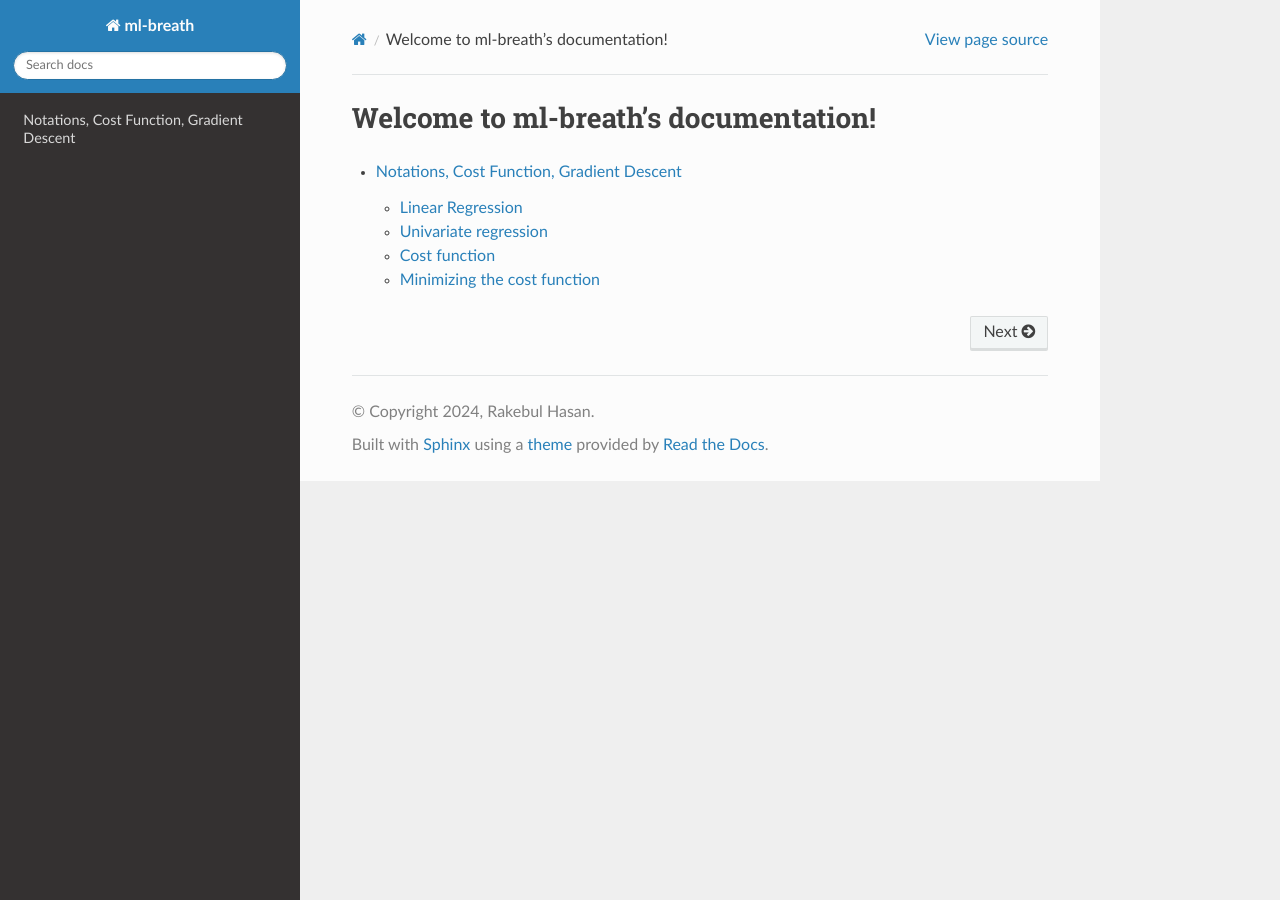
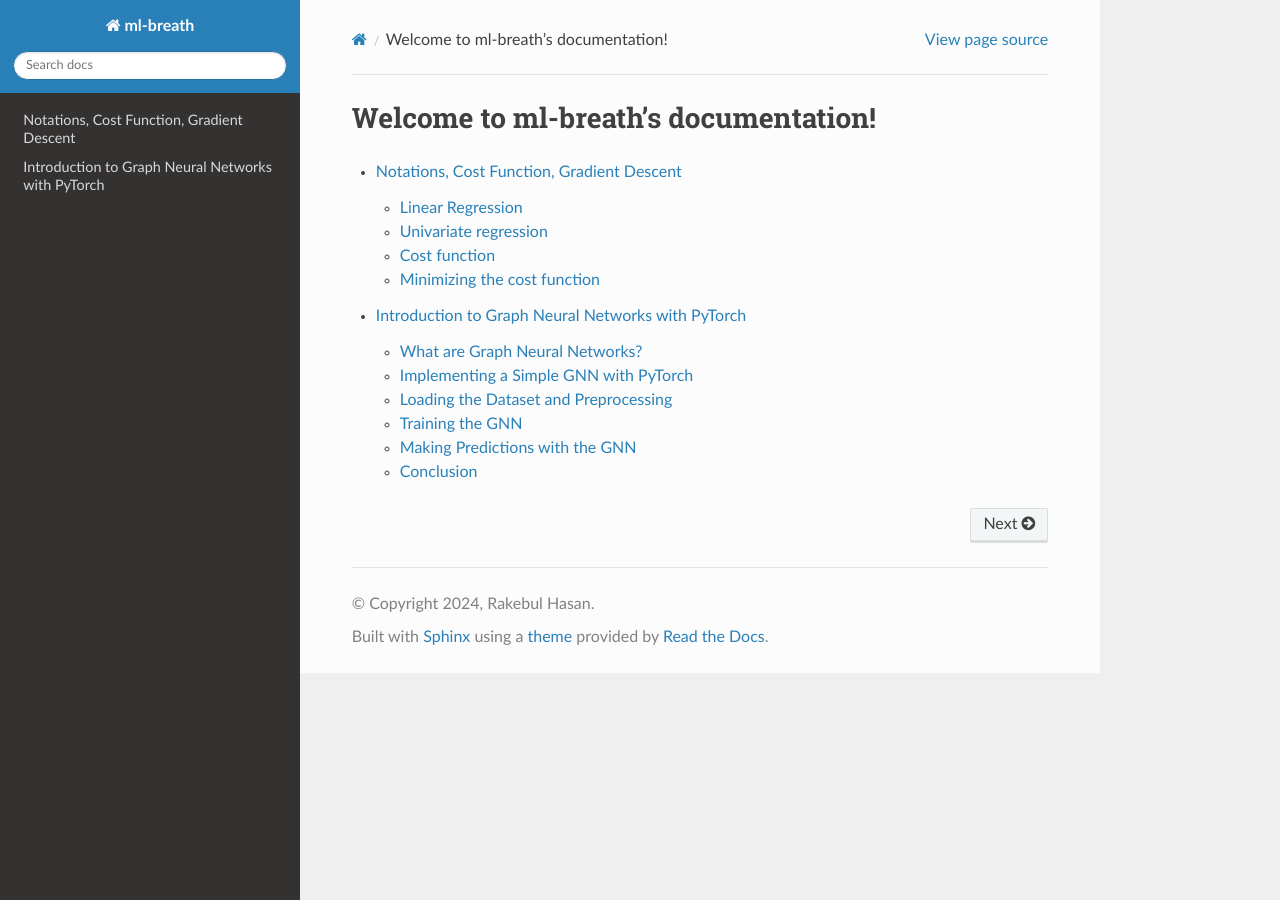
Before and after one commit to rhasan/ml-breadth, a Sphinx documentation site: the page built from docs/index.rst, in a window 1280 px wide. Built offline with Sphinx 7.4.7 and the Read the Docs theme 2.0.0, drawn with Linux system fonts in a browser that asks for light colours; some of the changed lines change nothing that is shown.

Commit message:
GNN intro added

```diff
--- /dev/null
+++ b/docs/ch-gnn.rst
@@ -0,0 +1,130 @@
+.. _gnn_basics:
+
+.. contents::
+    :local:
+    :depth: 2
+
+Introduction to Graph Neural Networks with PyTorch
+===================================================
+
+Graph Neural Networks (GNNs) have emerged as a powerful tool for machine learning tasks on graph-structured data. In this tutorial, we will introduce the concept of GNNs and demonstrate how to implement a simple GNN using PyTorch.
+
+First, let's install the necessary libraries:
+
+..  code-block:: bash
+    pip install torch torch-geometric
+This will install PyTorch and PyTorch Geometric. PyTorch Geometric is a library for geometric deep learning (graph neural networks) built on top of PyTorch. We will only use a dataset from this library in this tutorial. We will code our GNN from scratch.
+
+What are Graph Neural Networks?
+------------------------------------
+Traditional machine learning algorithms assume that instances are `independently and identically distributed (i.i.d.) <https://en.wikipedia.org/wiki/Independent_and_identically_distributed_random_variables>`_. However, in many real-world applications, data instances are not isolated but exist in the form of graphs, where relationships between instances matter.
+Graph Neural Networks are a type of neural network designed to perform inference on data structured as graphs. They extend traditional neural networks to handle graph data, capturing the dependencies between connected nodes in a graph.
+
+Implementing a Simple GNN with PyTorch
+------------------------------------
+We will code a node classification GNN. To keep things simple, our GNN will consist of just two fully connected layers and will use the adjacency matrix of the graph for message passing. Here's the code for our GNN:
+
+.. code-block:: python
+    import torch
+    import torch.nn as nn
+    import torch.nn.functional as F
+
+    class GNN(nn.Module):
+        def __init__(self, input_dim, hidden_dim, output_dim):
+            super(GNN, self).__init__()
+            self.fc1 = nn.Linear(input_dim, hidden_dim)
+            self.fc2 = nn.Linear(hidden_dim, output_dim)
+
+        def forward(self, x, adjacency):
+            x = torch.mm(adjacency, x)
+            x = self.fc1(x)
+            x = F.relu(x)
+            x = self.fc2(x)
+            return x
+
+Loading the Dataset and Preprocessing
+------------------------------------
+We will use the KarateClub dataset from the PyTorch Geometric library to train our GNN. This is a small graph dataset representing a social network of 34 members of a karate club and their relationships.
+The Karate Club dataset is a network of 34 members of a karate club, documenting links between pairs of members who interacted outside the club. It has become a standard benchmark for testing and understanding graph theory algorithms because of its relatively small size and the interesting social dynamics it captured.
+
+Each node in the dataset represents a member of the club. The nodes have features associated with them which are 34-dimensional binary vectors indicating whether a member has interacted with another member outside the club. Each feature corresponds to a member and the feature value is 1 if the interaction occurred, otherwise it's 0. So, the node features encode the social interaction network of the club.
+
+The labels associated with each node are based on the communities formed after a disagreement led to a split in the club. The members formed four distinct communities, each labeled as 0, 1, 2, or 3 in the dataset. These labels represent the 'Administrator Community', 'Instructor Community', 'Member Community', and 'Newcomer Community', respectively. The 'Administrator Community' (0) and 'Instructor Community' (1) are the ones formed around the original administrator and the instructor. The 'Member Community' (2) consists of long-standing members who chose not to align with either the administrator or the instructor, while the 'Newcomer Community' (3) comprises of new members who joined the club around the time of the split. This dataset provides valuable insights into the dynamics of network communities and has become a benchmark for testing graph theory algorithms.
+
+Now let's look at the code for loading and pre-processing the dataset:
+
+.. code-block:: python
+    from torch_geometric.datasets import KarateClub
+    from torch_geometric.utils import to_dense_adj
+
+    # Load the KarateClub dataset
+    dataset = KarateClub()
+
+    # Get the features and labels
+    features = dataset[0].x
+    labels = dataset[0].y
+
+    # Get the adjacency matrix
+    adjacency = to_dense_adj(dataset[0].edge_index)[0]
+
+
+Training the GNN
+----------------
+To train our GNN, we define a training loop where we compute the cross-entropy loss between the GNN's predictions and the actual labels, and update the model's parameters using backpropagation and Adam optimization.
+
+.. code-block:: python
+    import torch.optim as optim
+
+    # Initialize the model, optimizer and loss function
+    model = GNN(input_dim=features.shape[1], hidden_dim=32, output_dim=dataset.num_classes)
+    optimizer = optim.Adam(model.parameters(), lr=0.01)
+    criterion = nn.CrossEntropyLoss()
+
+    # Number of training epochs
+    epochs = 100
+
+    # Training loop
+    for epoch in range(epochs):
+        model.train()
+        optimizer.zero_grad()
+
+        # Forward pass
+        outputs = model(features, adjacency)
+
+        # Compute the loss
+        loss = criterion(outputs, labels)
+
+        # Backward pass and optimization
+        loss.backward()
+        optimizer.step()
+
+        print(f'Epoch {epoch + 1}, Loss: {loss.item()}')
+
+
+Making Predictions with the GNN
+--------------------------------
+Once the model is trained, we can use it to make predictions on unseen data. In our case, we use the trained model to predict the class of each node in the Karate Club graph. By comparing the predicted classes with the actual classes, we can evaluate the performance of our GNN.
+
+.. code-block:: python
+    # Set model to evaluation mode
+    model.eval()
+
+    # Make predictions
+    with torch.no_grad():
+        outputs = model(features, adjacency)
+        _, predicted = torch.max(outputs, 1)
+
+    # Print the predicted classes
+    print('Predicted classes:', predicted.numpy())
+
+    # Print the actual classes
+    print('Actual classes:', labels.numpy())
+
+
+The torch.max function returns the maximum value along a given dimension in a tensor. In this case, we use it to get the index of the maximum value in each row of the outputs tensor, which gives us the predicted class for each node.
+
+Remember to set your model to evaluation mode before making predictions. This disables certain layers and operations like dropout and batch normalization that behave differently during training and evaluation.
+
+Conclusion
+--------------------------------
+This tutorial introduced the concept of Graph Neural Networks and demonstrated how to implement a simple GNN with PyTorch. While our GNN is basic and doesn't include advanced features like graph convolutions or self-loops, it serves as a good starting point for understanding how GNNs work. For more advanced graph neural network models, consider exploring libraries like PyTorch Geometric or DGL.
--- a/docs/index.rst
+++ b/docs/index.rst
@@ -10,3 +10,4 @@ Welcome to ml-breath's documentation!
    :maxdepth: 3
 
    ./ch1-bsics.rst
+   ./ch-gnn.rst
```
